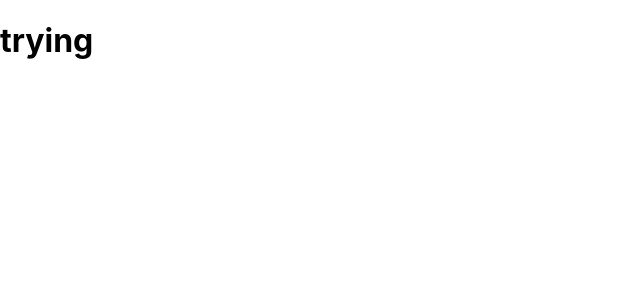
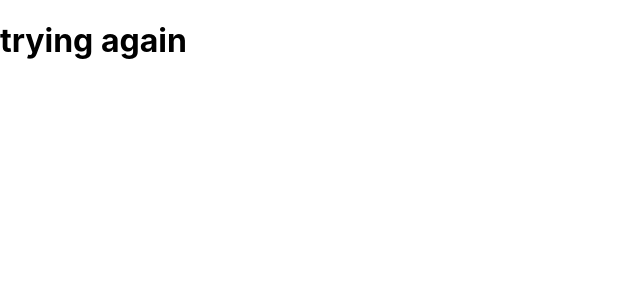
Before and after one commit to Rajshree1234/first-project, a React (Create React App) app: page / in a window 1280 px wide. Shown: the top 300 px of the page, without its empty margins (0-640 px from the left). Built offline with nearby package versions, Linux system fonts and the light colour scheme.

Commit message:
trying again

```diff
--- a/src/App.js
+++ b/src/App.js
@@ -4,7 +4,7 @@ import './App.css';
 function App() {
   return (
     <div >
-          <h1>trying</h1>
+          <h1>trying again</h1>
     </div>
   );
 }
```
